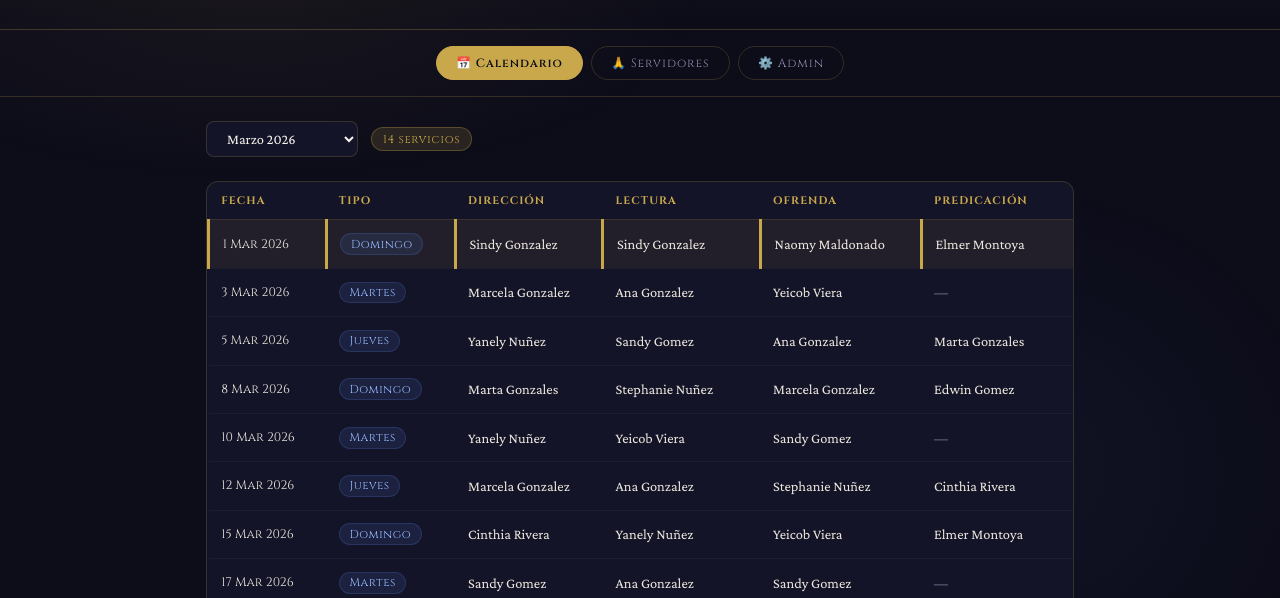
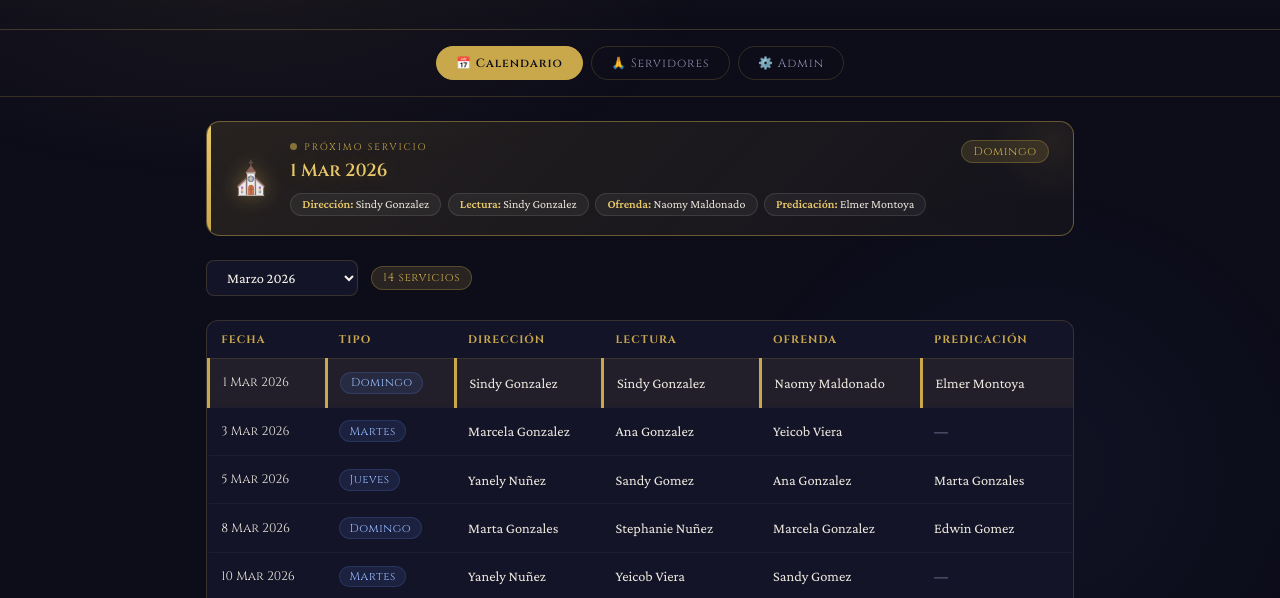
Before and after one commit to SsamirNunez360/IEHEC, a plain HTML site: page index.html in a window 1280 px wide. Shown: the part 169-767 px from the top of the page. Drawn offline with nearby package versions, Linux system fonts and the light colour scheme.

Commit message:
Implement next service banner in index.html
Added a next service banner with styling and functionality to display upcoming service details.

```diff
--- a/index.html
+++ b/index.html
@@ -38,7 +38,6 @@
     overflow-x: hidden;
   }
 
-  /* Background pattern */
   body::before {
     content: '';
     position: fixed;
@@ -166,6 +165,109 @@
   .badge-gold { background: rgba(201,168,76,0.15); color: var(--gold); border: 1px solid rgba(201,168,76,0.3); }
   .badge-blue { background: rgba(85,128,224,0.15); color: #88aaff; border: 1px solid rgba(85,128,224,0.3); }
   .badge-green { background: rgba(76,175,121,0.15); color: #7fd9a4; border: 1px solid rgba(76,175,121,0.3); }
+
+  /* ===== NEXT SERVICE BANNER ===== */
+  .next-service-banner {
+    background: linear-gradient(135deg, rgba(201,168,76,0.13) 0%, rgba(201,168,76,0.04) 100%);
+    border: 1px solid rgba(201,168,76,0.45);
+    border-radius: 14px;
+    padding: 1.2rem 1.5rem;
+    margin-bottom: 1.5rem;
+    display: flex;
+    align-items: center;
+    gap: 1.2rem;
+    position: relative;
+    overflow: hidden;
+    animation: fadeUp 0.5s ease both;
+  }
+
+  .next-service-banner::before {
+    content: '';
+    position: absolute;
+    left: 0; top: 0; bottom: 0;
+    width: 4px;
+    background: linear-gradient(180deg, var(--gold-light), var(--gold));
+    border-radius: 4px 0 0 4px;
+  }
+
+  .next-service-banner::after {
+    content: '';
+    position: absolute;
+    right: -40px; top: -40px;
+    width: 120px; height: 120px;
+    border-radius: 50%;
+    background: radial-gradient(circle, rgba(201,168,76,0.08) 0%, transparent 70%);
+    pointer-events: none;
+  }
+
+  .next-service-icon {
+    font-size: 2rem;
+    flex-shrink: 0;
+    filter: drop-shadow(0 0 10px rgba(201,168,76,0.45));
+  }
+
+  .next-service-label {
+    font-family: 'Cinzel', serif;
+    font-size: 0.6rem;
+    letter-spacing: 0.2em;
+    text-transform: uppercase;
+    color: var(--gold);
+    margin-bottom: 0.3rem;
+  }
+
+  .next-service-date {
+    font-family: 'Cinzel', serif;
+    font-size: 1.1rem;
+    color: var(--gold-light);
+    font-weight: 600;
+    margin-bottom: 0.6rem;
+    text-shadow: 0 0 20px rgba(201,168,76,0.3);
+  }
+
+  .next-service-roles {
+    display: flex;
+    flex-wrap: wrap;
+    gap: 0.4rem;
+  }
+
+  .next-role-chip {
+    font-size: 0.75rem;
+    padding: 0.22rem 0.7rem;
+    border-radius: 2rem;
+    background: rgba(255,255,255,0.05);
+    border: 1px solid rgba(255,255,255,0.1);
+    color: var(--cream);
+    font-family: 'Crimson Pro', serif;
+  }
+
+  .next-role-chip strong {
+    color: var(--gold-light);
+    font-weight: 600;
+  }
+
+  .next-service-tipo {
+    margin-left: auto;
+    flex-shrink: 0;
+    text-align: right;
+    align-self: flex-start;
+  }
+
+  .pulse-dot {
+    display: inline-block;
+    width: 7px; height: 7px;
+    border-radius: 50%;
+    background: var(--gold);
+    animation: pulse-anim 2s infinite;
+    margin-right: 0.45rem;
+    vertical-align: middle;
+    position: relative;
+    top: -1px;
+  }
+
+  @keyframes pulse-anim {
+    0%, 100% { opacity: 1; box-shadow: 0 0 0 0 rgba(201,168,76,0.5); }
+    50% { opacity: 0.6; box-shadow: 0 0 0 5px rgba(201,168,76,0); }
+  }
 
   /* ===== SCHEDULE TABLE ===== */
   .schedule-table {
@@ -424,6 +526,8 @@
     .admin-row { grid-template-columns: 1fr 1fr; }
     .schedule-table { font-size: 0.78rem; }
     .schedule-table th, .schedule-table td { padding: 0.6rem 0.4rem; }
+    .next-service-banner { flex-wrap: wrap; }
+    .next-service-tipo { margin-left: 0; }
   }
 
   /* ===== NOTIFICATIONS TOAST ===== */
@@ -538,9 +642,6 @@
     font-style: italic;
   }
 
-  /* Next service highlight */
-
-
   #pwa-install-btn {
     display: none;
     position: fixed;
@@ -567,12 +668,26 @@
 <main>
   <!-- ============ CALENDARIO VIEW ============ -->
   <div id="view-calendario" class="view active">
+
+    <!-- PRÓXIMO SERVICIO BANNER -->
+    <div id="next-service-banner" class="next-service-banner" style="display:none">
+      <div class="next-service-icon">⛪</div>
+      <div style="flex:1; min-width:0;">
+        <div class="next-service-label"><span class="pulse-dot"></span>Próximo Servicio</div>
+        <div class="next-service-date" id="ns-date"></div>
+        <div class="next-service-roles" id="ns-roles"></div>
+      </div>
+      <div class="next-service-tipo">
+        <span class="badge badge-gold" id="ns-tipo"></span>
+      </div>
+    </div>
+
     <div class="month-selector">
       <select id="cal-month" onchange="renderCalendar()"></select>
       <span id="cal-total" class="badge badge-gold"></span>
     </div>
 
-<div class="card" style="padding:0; overflow:hidden;">
+    <div class="card" style="padding:0; overflow:hidden;">
       <div style="overflow-x:auto;">
         <table class="schedule-table">
           <thead>
@@ -697,7 +812,6 @@ if (storedVersion !== DATA_VERSION) {
 
 let services = JSON.parse(localStorage.getItem('iehc_services') || 'null');
 if (!services) {
-  // Default Feb 2026 data from the image
   services = [
     { id:1, fecha:'2026-02-01', tipo:'Domingo',  direccion:'Cinthia Rivera',    lectura:'Yanely Nuñez',      ofrenda:'Yeicob Viera',       predicacion:'Elmer Montoya' },
     { id:2, fecha:'2026-02-03', tipo:'Martes',   direccion:'Marcela Gonzalez',  lectura:'Ana Gonzalez',      ofrenda:'Naomy Maldonado',    predicacion:'' },
@@ -858,7 +972,6 @@ if (!services) {
 }
 
 let notifSubscriptions = JSON.parse(localStorage.getItem('iehc_notifs') || '{}');
-// { 'Yanely Nuñez': true, ... }
 
 function saveServices() {
   localStorage.setItem('iehc_services', JSON.stringify(services));
@@ -935,6 +1048,27 @@ function showView(v) {
 // ============================================================
 // CALENDAR VIEW
 // ============================================================
+function renderNextServiceBanner() {
+  const nextSv = getNextService();
+  const banner = document.getElementById('next-service-banner');
+  if (!nextSv) { banner.style.display = 'none'; return; }
+
+  banner.style.display = 'flex';
+  document.getElementById('ns-date').textContent = formatDate(nextSv.fecha);
+  document.getElementById('ns-tipo').textContent = nextSv.tipo;
+
+  const roles = [
+    { label: 'Dirección', val: nextSv.direccion },
+    { label: 'Lectura', val: nextSv.lectura },
+    { label: 'Ofrenda', val: nextSv.ofrenda },
+    { label: 'Predicación', val: nextSv.predicacion },
+  ].filter(r => r.val);
+
+  document.getElementById('ns-roles').innerHTML = roles.map(r =>
+    `<span class="next-role-chip"><strong>${r.label}:</strong> ${r.val}</span>`
+  ).join('');
+}
+
 function renderCalendar() {
   const sel = document.getElementById('cal-month');
   const months = getMonths();
@@ -950,7 +1084,6 @@ function renderCalendar() {
       sel.appendChild(opt);
     });
     sel.dataset.built = '1';
-    // Default to current or closest month
     const today = todayStr().slice(0,7);
     if (months.includes(today)) sel.value = today;
     else if (months.length) sel.value = months[months.length-1];
@@ -982,7 +1115,8 @@ function renderCalendar() {
     tbody.innerHTML = '<tr><td colspan="6" style="text-align:center;color:var(--text-muted);padding:2rem;font-style:italic;">No hay servicios programados para este mes</td></tr>';
   }
 
-
+  // Render banner always
+  renderNextServiceBanner();
 }
 
 // ============================================================
@@ -1110,8 +1244,6 @@ async function toggleNotif(e, name) {
     saveNotifs();
     renderServidores();
     showToast('🔔 Notificaciones activadas para ' + name.split(' ')[0]);
-
-    // Schedule check
     scheduleNotifications(name);
   } else {
     showToast('❌ Permiso de notificaciones denegado');
@@ -1120,14 +1252,12 @@ async function toggleNotif(e, name) {
 
 function scheduleNotifications(name) {
   const svs = getServicesByServidor(name);
-  const today = todayStr();
   const tomorrow = new Date();
   tomorrow.setDate(tomorrow.getDate() + 1);
   const tomorrowStr = tomorrow.toISOString().slice(0,10);
 
   svs.forEach(s => {
     if (s.fecha === tomorrowStr) {
-      // Notify now about tomorrow
       new Notification('⛪ IEHC · Recordatorio de Servicio', {
         body: `${name}: mañana tienes ${s.roles.join(' y ')} (${s.tipo})`,
         icon: 'icon-192.png',
@@ -1158,7 +1288,6 @@ function sendBroadcast() {
   showToast('✅ Recordatorios enviados');
 }
 
-// Daily check (runs on load)
 function checkDailyNotifications() {
   if (Notification.permission !== 'granted') return;
   const tomorrow = new Date();
@@ -1260,7 +1389,6 @@ function addService() {
   services.push({ id, fecha, tipo, direccion, lectura, ofrenda, predicacion });
   saveServices();
   renderAdminPanel();
-  // Clear fields
   ['new-fecha','new-direccion','new-lectura','new-ofrenda','new-predicacion'].forEach(id => {
     document.getElementById(id).value = '';
   });
@@ -1336,11 +1464,8 @@ document.addEventListener('DOMContentLoaded', () => {
     document.getElementById('admin-panel').classList.add('visible');
   }
 
-  // Check daily notifications
   checkDailyNotifications();
 
-  // Register service worker
-  // Desregistrar service workers anteriores para forzar actualizaciones
   if ('serviceWorker' in navigator) {
     navigator.serviceWorker.getRegistrations().then(regs => {
       regs.forEach(reg => reg.unregister());
@@ -1348,7 +1473,6 @@ document.addEventListener('DOMContentLoaded', () => {
   }
 });
 
-// If admin was logged in and visits admin tab, auto-show panel
 function initAdminView() {
   if (adminLoggedIn) {
     document.getElementById('admin-gate-container').style.display = 'none';
```
